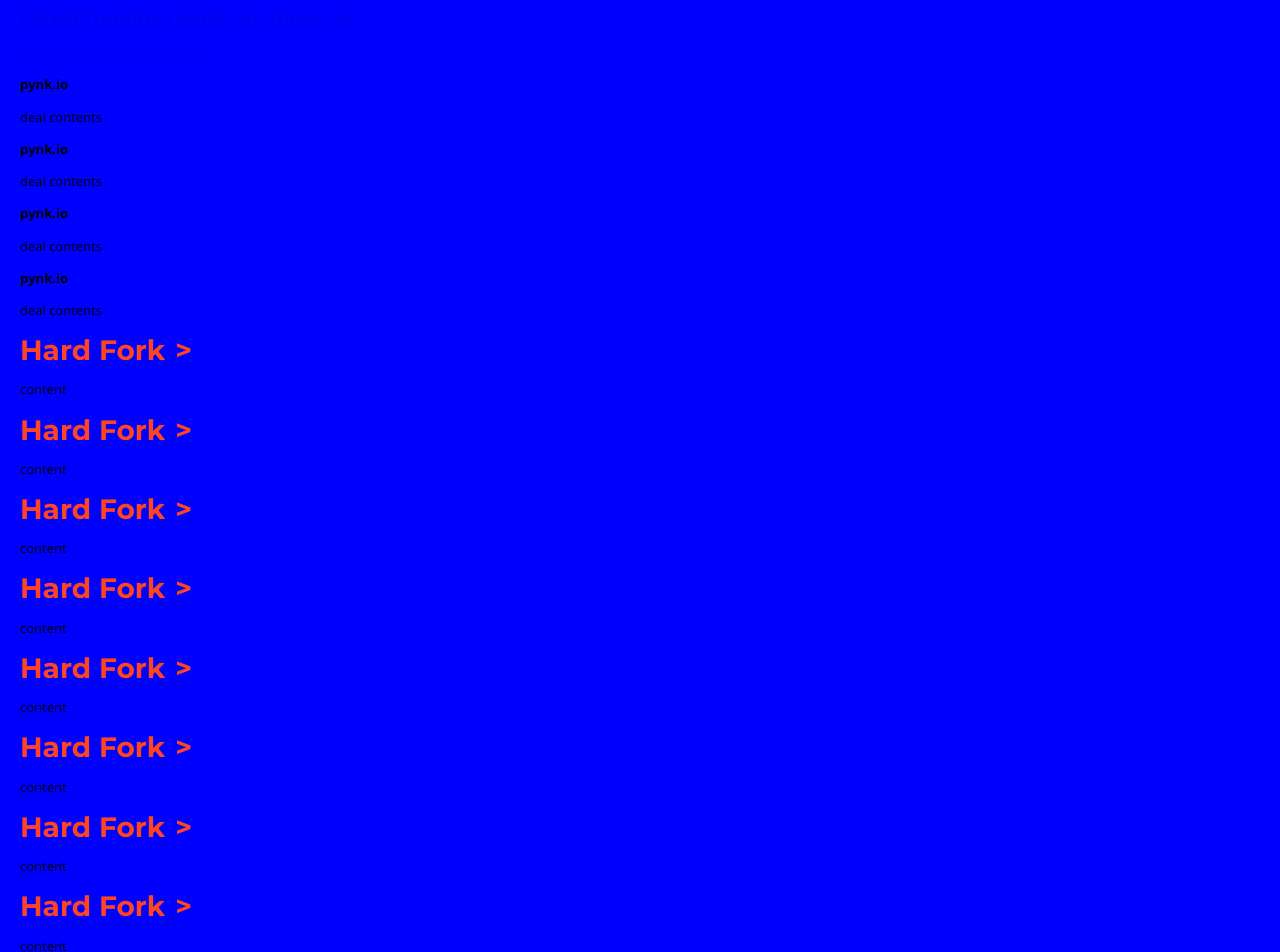
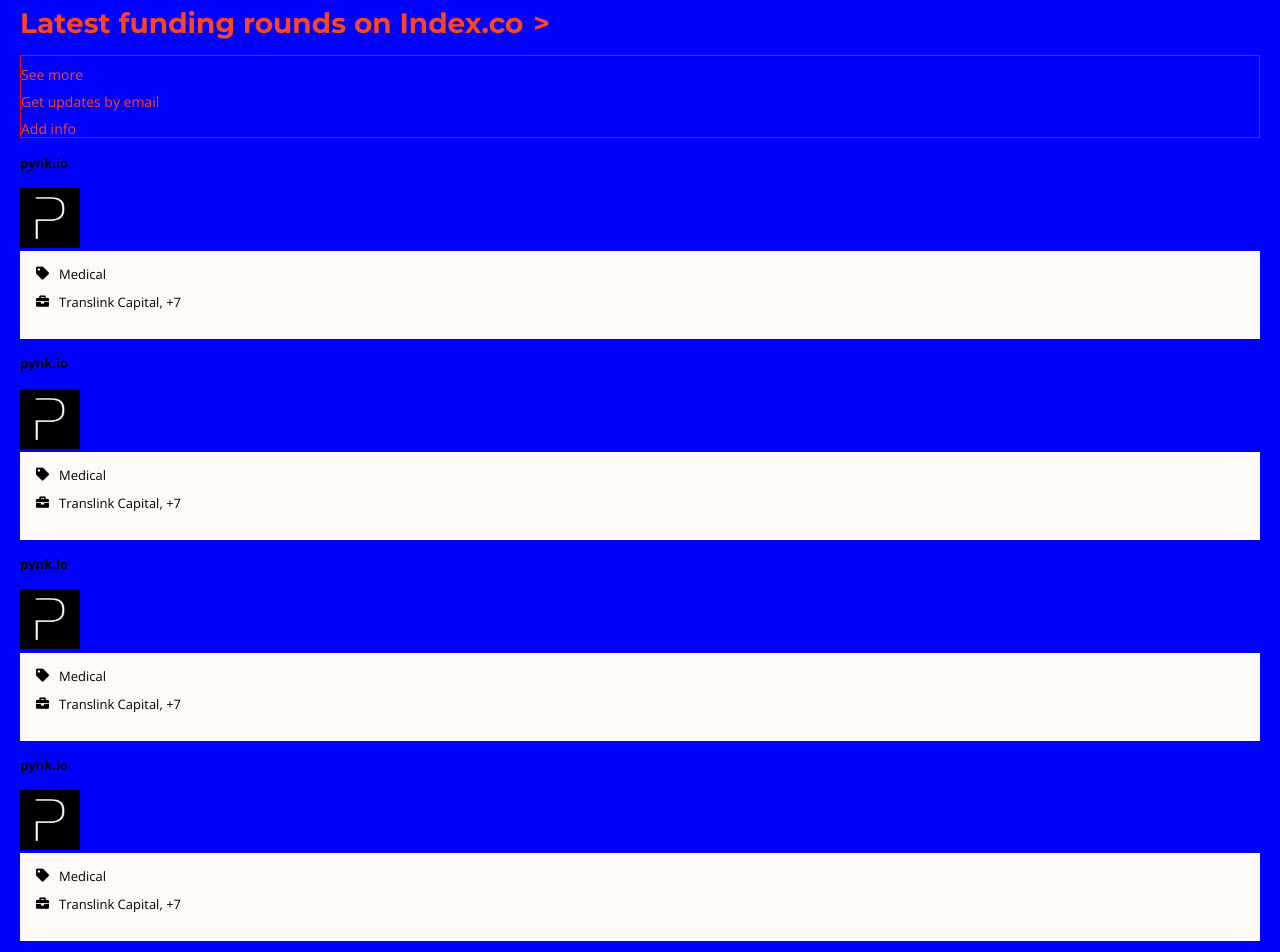
Before and after one commit to yoko-vicky/building-with-responsive-design, a website: page index.html in a window 1280 px wide. Shown: the part 1680-2632 px from the top of the page. Drawn offline with nearby package versions, Linux system fonts and the light colour scheme.

Commit message:
styles deals section

```diff
--- /dev/null
+++ b/assets/styles/deals.css
@@ -0,0 +1,50 @@
+.deals {
+}
+
+.deals-header {
+}
+
+.deals-links {
+  display: flex;
+  flex-direction: column;
+  border: 1px solid red;
+}
+
+.deals-links a {
+  color: var(--color-primary);
+  font-size: 14px;
+  margin: 11px 0 0;
+  text-decoration: none;
+}
+
+.deals-container {
+}
+
+.deal-box {
+  position: relative;
+}
+
+.deal-box img {
+  position: absolute;
+  width: 60px;
+  height: 60px;
+}
+
+.deal-info {
+  display: flex;
+  flex-direction: column;
+  padding: 16px;
+  background-color: #fffaf8;
+}
+
+.deal-info span {
+  margin-bottom: 13px;
+}
+
+.deal-info i {
+  margin-right: 10px;
+}
+
+.deal-info span {
+  display: flex;
+}
--- a/assets/styles/style.css
+++ b/assets/styles/style.css
@@ -3,6 +3,7 @@
 @import "footer.css";
 @import "cover-stories.css";
 @import "latest-news.css";
+@import "deals.css";
 
 /* @media screen and (min-width: 768px) {
   body {
--- a/index.html
+++ b/index.html
@@ -183,30 +183,83 @@
       </section>
       <section class="deals">
         <header class="deals-header">
-          <h2><a href="#">Latest funding rounds on Index.co</a></h2>
+          <h2 class="title"><a href="#">Latest funding rounds on Index.co</a></h2>
           <div class="deals-links">
             <a href="#">See more</a>
-            <a href="#">See more</a>
-            <a href="#">See more</a>
+            <a href="#">Get updates by email</a>
+            <a href="#">Add info</a>
           </div>
         </header>
         <div class="deals-container">
           <div class="deal-box">
             <h4>pynk.io</h4>
-            deal contents
+            <img src="./assets/images/payrix.png" alt="pyrix">
+            <h4>$ 13M</h4>
+            <h5>SERIES B</h5>
+            <div class="deal-info">
+              <span>
+                <i class="fas fa-tag"></i>
+                Medical
+              </span>
+              <span>
+                <i class="fas fa-briefcase"></i>
+                Translink Capital, +7
+              </span>
+            </div>
+
           </div>
           <div class="deal-box">
             <h4>pynk.io</h4>
-            deal contents
+            <img src="./assets/images/payrix.png" alt="pyrix">
+            <h4>$ 13M</h4>
+            <h5>SERIES B</h5>
+            <div class="deal-info">
+              <span>
+                <i class="fas fa-tag"></i>
+                Medical
+              </span>
+              <span>
+                <i class="fas fa-briefcase"></i>
+                Translink Capital, +7
+              </span>
+            </div>
+
           </div>
           <div class="deal-box">
             <h4>pynk.io</h4>
-            deal contents
+            <img src="./assets/images/payrix.png" alt="pyrix">
+            <h4>$ 13M</h4>
+            <h5>SERIES B</h5>
+            <div class="deal-info">
+              <span>
+                <i class="fas fa-tag"></i>
+                Medical
+              </span>
+              <span>
+                <i class="fas fa-briefcase"></i>
+                Translink Capital, +7
+              </span>
+            </div>
+
           </div>
           <div class="deal-box">
             <h4>pynk.io</h4>
-            deal contents
+            <img src="./assets/images/payrix.png" alt="pyrix">
+            <h4>$ 13M</h4>
+            <h5>SERIES B</h5>
+            <div class="deal-info">
+              <span>
+                <i class="fas fa-tag"></i>
+                Medical
+              </span>
+              <span>
+                <i class="fas fa-briefcase"></i>
+                Translink Capital, +7
+              </span>
+            </div>
+
           </div>
+
         </div>
       </section>
       <div class="tech">
```
